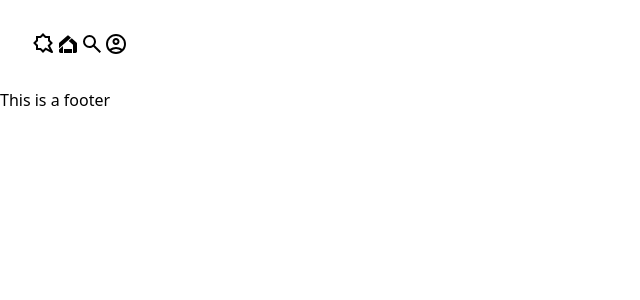
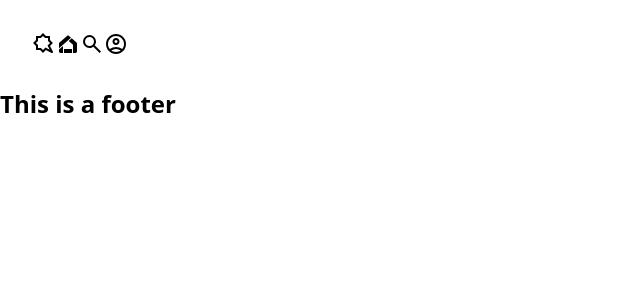
Before and after one commit to shraaavss/feed-app, a React (Vite) app: page / in a window 1280 px wide. Shown: the top 300 px of the page, without its empty margins (0-640 px from the left). Built offline with nearby package versions, Linux system fonts and the light colour scheme.

Commit message:
tailwind test

```diff
--- a/src/components/Footer.jsx
+++ b/src/components/Footer.jsx
@@ -1,9 +1,10 @@
 import "./Footer.css";
+import "../output.css"
 
 export default function Footer(){
 
     return(
-        <footer>
+        <footer className="font-bold text-2xl">
             <h1>This is a footer</h1>
         </footer>
     )
```
